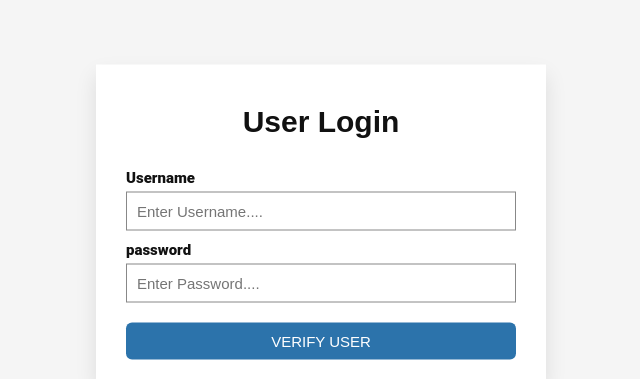
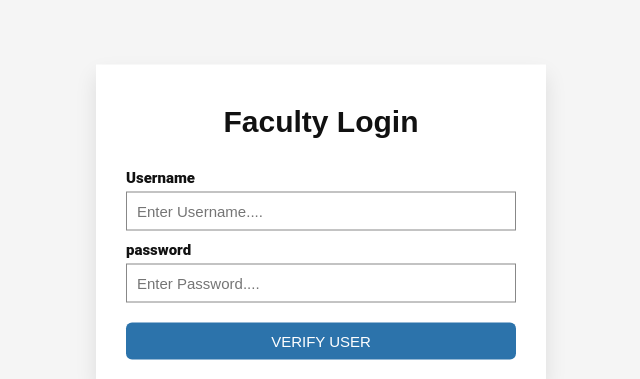
Before and after one commit to VaibhavBansa1/Web-Dev-Team, a PHP site: page /faculty/ in a window 1280 px wide. Shown: the part 178-557 px from the top of the page, without its empty margins (319-959 px from the left). Run offline with PHP 8.4, Linux system fonts and the light colour scheme; some libraries are stand-ins or nearby versions.

Commit message:
basically faculty can login

```diff
--- a/Student management/faculty/index.php
+++ b/Student management/faculty/index.php
@@ -11,7 +11,7 @@
     <head>
         <meta charset="UTF-8">
         <meta name="viewport" content="width=device-width, initial-scale=1.0">
-        <title>User Login</title>
+        <title>Faculty Login</title>
         <link rel="stylesheet" href="https://cdnjs.cloudflare.com/ajax/libs/sweetalert/1.1.3/sweetalert.min.css">
         <link rel="stylesheet" href="style.css">
         <!-- <script src="https://cdnjs.cloudflare.com/ajax/libs/sweetalert/1.1.3/sweetalert.min.js"></script> -->
@@ -19,7 +19,7 @@
     <body>
         <div class="login-form">
             <div class="title">
-                User Login
+                Faculty Login
             </div>
             <form action="login.php" method="post">
 
--- a/Student management/faculty/login.php
+++ b/Student management/faculty/login.php
@@ -12,7 +12,7 @@
         $con = new mysqli($host, $user, $pass, $dbname, $port, $socket)
         or die ('Could not connect to the database server' . mysqli_connect_error());
 
-        $sql = "SELECT id, password FROM student WHERE password = 'poly807697' AND id = '22BRACS04';";
+        $sql = "SELECT id, password FROM student WHERE password = '$password' AND id = '$id';";
         $result = $con->query($sql)->fetch_assoc();
         echo $result['password'], $password;
         if (($result['password'] == $password) && ($result['id'] == $id) ){
```
